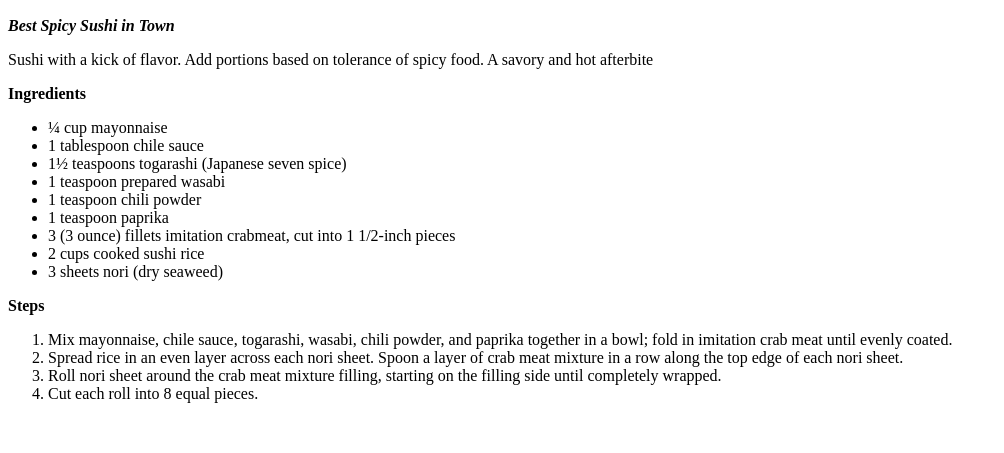
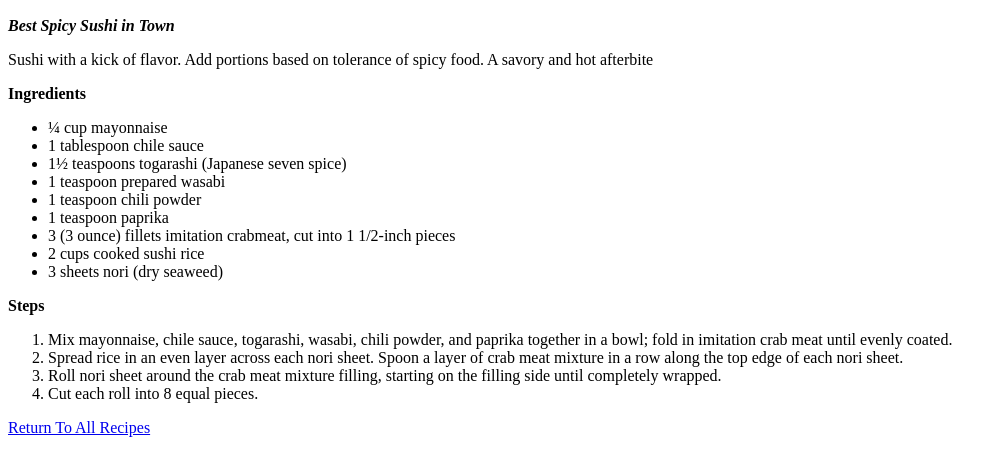
Before and after one commit to allend-1/odin-recipes, a plain HTML site: page recipes/sushi.html in a window 1280 px wide. Shown: the part 483-936 px from the top of the page, without its empty margins (0-1004 px from the left). Before the commit the page ends 902 px from the top, so only its background shows below. Drawn offline with Linux system fonts and the light colour scheme.

Commit message:
alfredo.html

```diff
--- a/recipes/sushi.html
+++ b/recipes/sushi.html
@@ -29,5 +29,7 @@
         <li>Roll nori sheet around the crab meat mixture filling, starting on the filling side until completely wrapped. </li>
         <li>Cut each roll into 8 equal pieces.</li>
     </ol>
+    <!--This code returns to the index menu-->
+    <p><a href="../index.html">Return To All Recipes</a></p>
 </body>
 </html>
```
Also changed, not shown: recipes/alfredo.html (+1 -1 lines), recipes/philly.html (+1 -0 lines).
